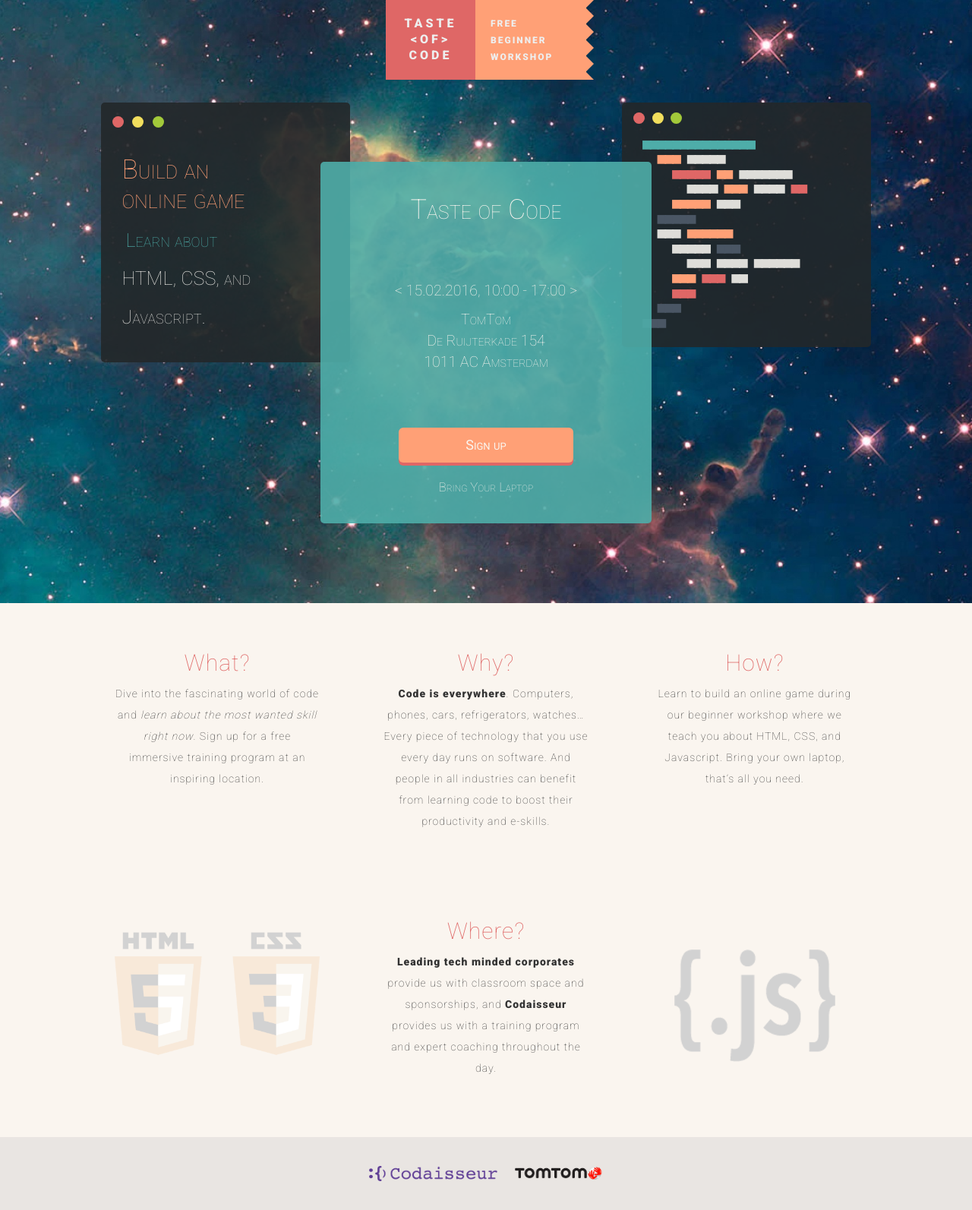
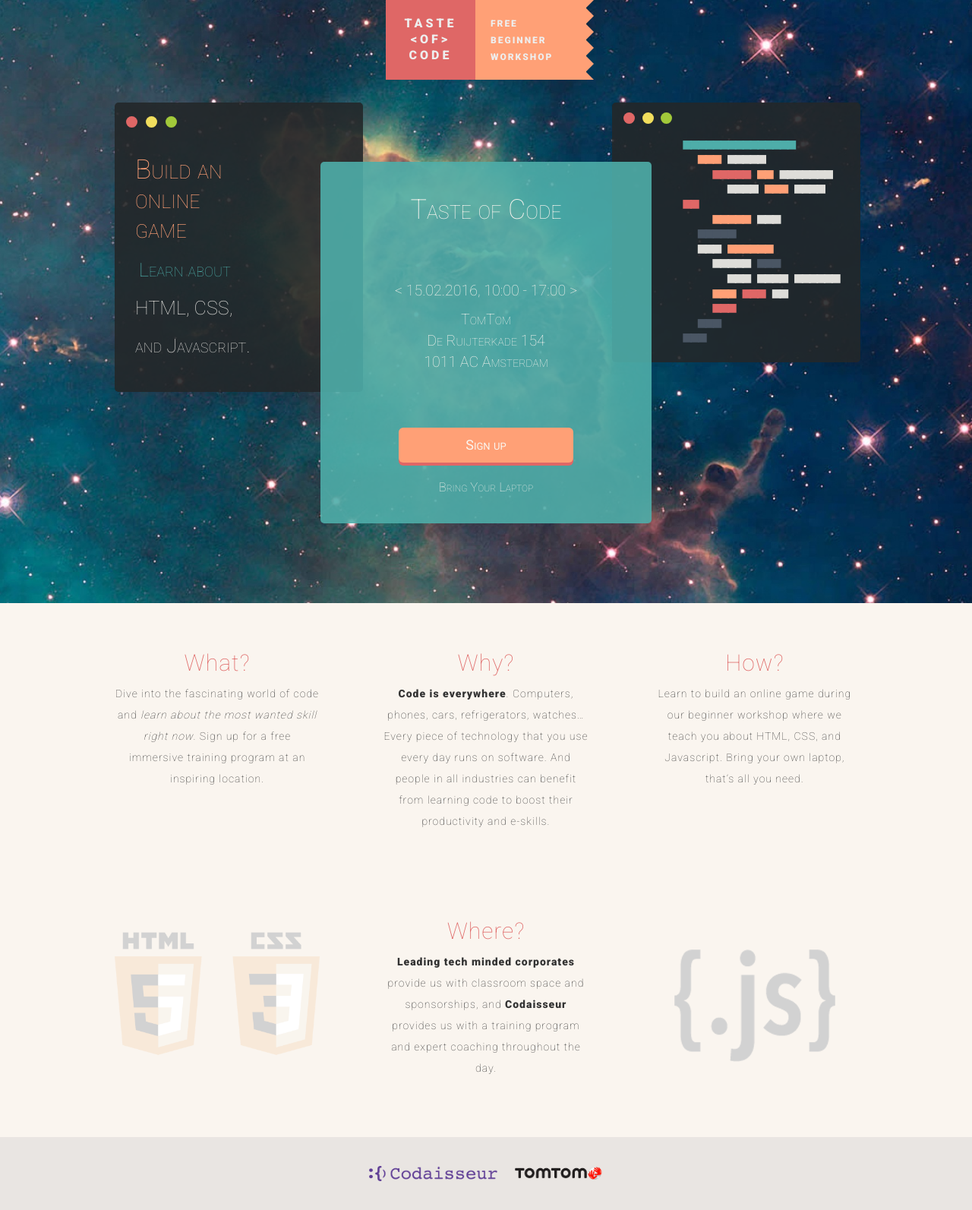
Before and after one commit to Codaisseur/taste-of-code-website, a Jekyll site: the page built from index.html, in a window 1280 px wide. Shown: the whole page at 76% size. Built offline with Jekyll 4.4.1, drawn with Linux system fonts in a browser that asks for light colours.

Commit message:
Responsiveness fixes for panes

```diff
--- a/index.html
+++ b/index.html
@@ -2,20 +2,6 @@
 layout: default
 ---
 <div class="wrapper cover home" style="background-image: url({{ "images/background-space.jpg" | prepend: site.baseurl }})">
-  <div class="pane left side">
-    <div class="top-bar">
-      <div class="pane-button close-button"></div>
-      <div class="pane-button minimize-button"></div>
-      <div class="pane-button maximize-button"></div>
-    </div>
-    <div class="pane-content">
-      <h2>Build an online game</h2>
-      <p>
-        <mark>Learn about</mark>
-        HTML, CSS, and Javascript.
-      </p>
-    </div>
-  </div>
 
   <div class="pane main h-event">
     <div class="pane-content">
@@ -46,7 +32,7 @@
     </div>
   </div>
 
-  <div class="pane side under">
+  <div class="pane left side">
     <div class="top-bar">
       <div class="pane-button close-button"></div>
       <div class="pane-button minimize-button"></div>
```
Also changed, not shown: sass/components/_pane.sass (+14 -6 lines), css/styles-min.css, stylesheets/styles.css.
